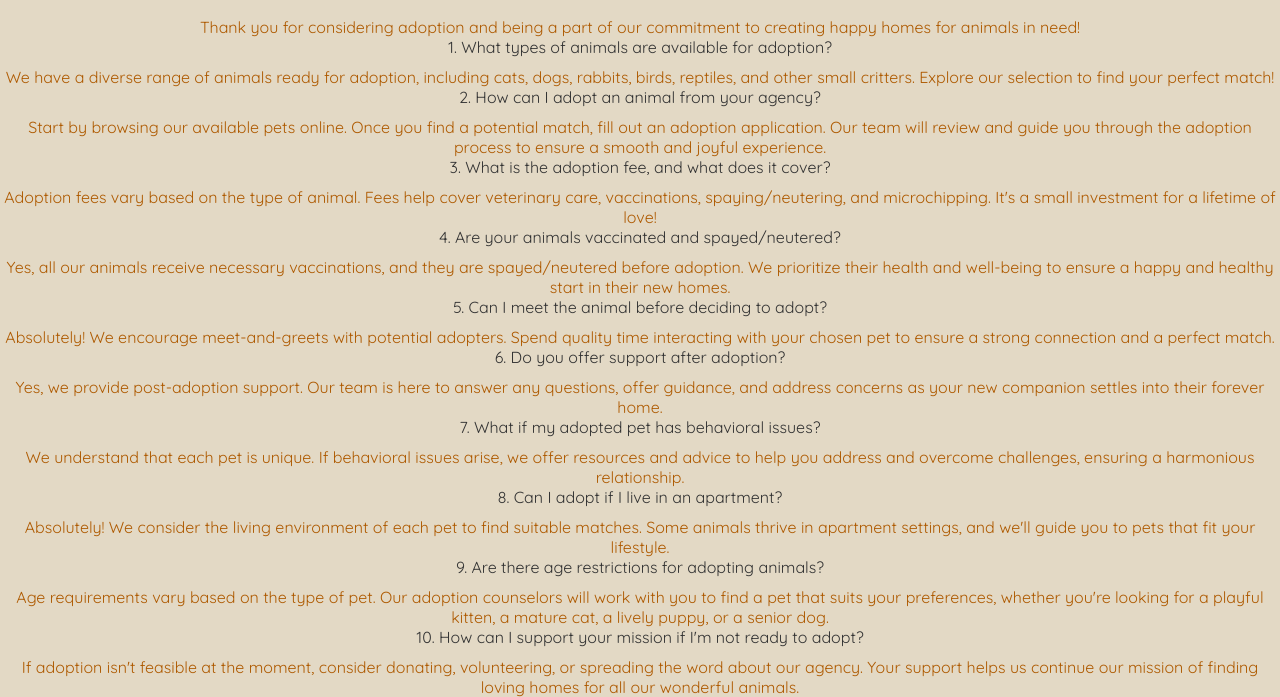
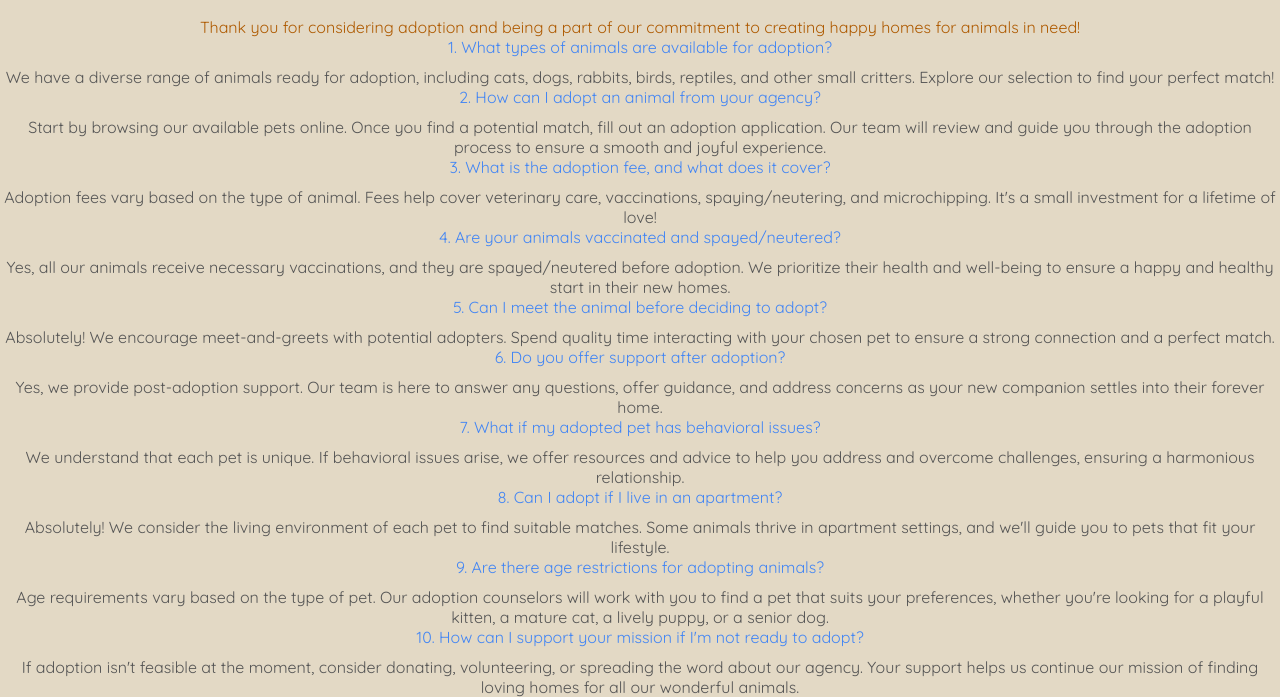
Before and after one commit to AceChianni/CSS-Pet-Adoption, a plain HTML site: page questions.html in a window 1280 px wide. Shown: the part 229-926 px from the top of the page. Drawn offline with Linux system fonts and the light colour scheme.

Commit message:
class change

```diff
--- a/questions.html
+++ b/questions.html
@@ -28,52 +28,52 @@
         <h1>Animal Adoption FAQ</h1>
         <p> Thank you for considering adoption and being a part of our commitment to creating happy homes for animals in need! </p>
 
-        <div class="faq-item">
+        <div class="faq-page">
           <h3>1. What types of animals are available for adoption?</h3>
           <p>We have a diverse range of animals ready for adoption, including cats, dogs, rabbits, birds, reptiles, and other small critters. Explore our selection to find your perfect match!</p>
         </div>
 
-        <div class="faq-item">
+        <div class="faq-page">
           <h3>2. How can I adopt an animal from your agency?</h3>
           <p>Start by browsing our available pets online. Once you find a potential match, fill out an adoption application. Our team will review and guide you through the adoption process to ensure a smooth and joyful experience.</p>
         </div>
 
-        <div class="faq-item">
+        <div class="faq-page">
           <h3>3. What is the adoption fee, and what does it cover?</h3>
           <p> Adoption fees vary based on the type of animal. Fees help cover veterinary care, vaccinations, spaying/neutering, and microchipping. It's a small investment for a lifetime of love!</p>
         </div>
 
-        <div class="faq-item">
+        <div class="faq-page">
           <h3>4. Are your animals vaccinated and spayed/neutered?</h3>
           <p>Yes, all our animals receive necessary vaccinations, and they are spayed/neutered before adoption. We prioritize their health and well-being to ensure a happy and healthy start in their new homes.</p>
         </div>
 
-        <div class="faq-item">
+        <div class="faq-page">
           <h3>5. Can I meet the animal before deciding to adopt?</h3>
           <p>Absolutely! We encourage meet-and-greets with potential adopters. Spend quality time interacting with your chosen pet to ensure a strong connection and a perfect match.</p>
         </div>
 
-        <div class="faq-item">
+        <div class="faq-page">
           <h3>6. Do you offer support after adoption?</h3>
           <p> Yes, we provide post-adoption support. Our team is here to answer any questions, offer guidance, and address concerns as your new companion settles into their forever home.</p>
         </div>
 
-        <div class="faq-item">
+        <div class="faq-page">
           <h3>7. What if my adopted pet has behavioral issues?</h3>
           <p>We understand that each pet is unique. If behavioral issues arise, we offer resources and advice to help you address and overcome challenges, ensuring a harmonious relationship.</p>
         </div>
 
-        <div class="faq-item">
+        <div class="faq-page">
           <h3>8. Can I adopt if I live in an apartment?</h3>
           <p>Absolutely! We consider the living environment of each pet to find suitable matches. Some animals thrive in apartment settings, and we'll guide you to pets that fit your lifestyle.</p>
         </div>
 
-        <div class="faq-item">
+        <div class="faq-page">
           <h3>9. Are there age restrictions for adopting animals?</h3>
           <p>Age requirements vary based on the type of pet. Our adoption counselors will work with you to find a pet that suits your preferences, whether you're looking for a playful kitten, a mature cat, a lively puppy, or a senior dog.</p>
         </div>
 
-        <div class="faq-item">
+        <div class="faq-page">
           <h3>10. How can I support your mission if I'm not ready to adopt?</h3>
           <p>If adoption isn't feasible at the moment, consider donating, volunteering, or spreading the word about our agency. Your support helps us continue our mission of finding loving homes for all our wonderful animals.</p>
         </div>
```
